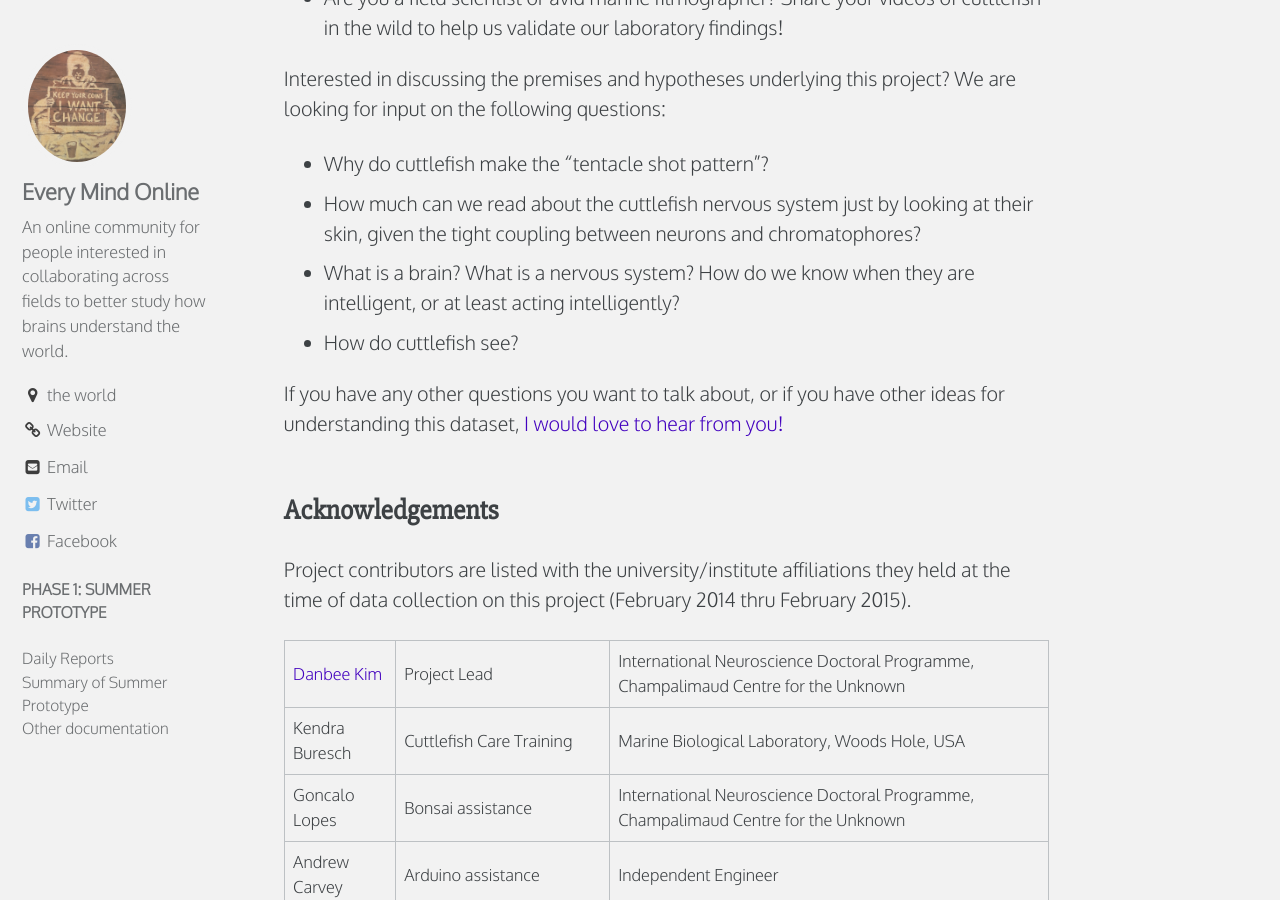
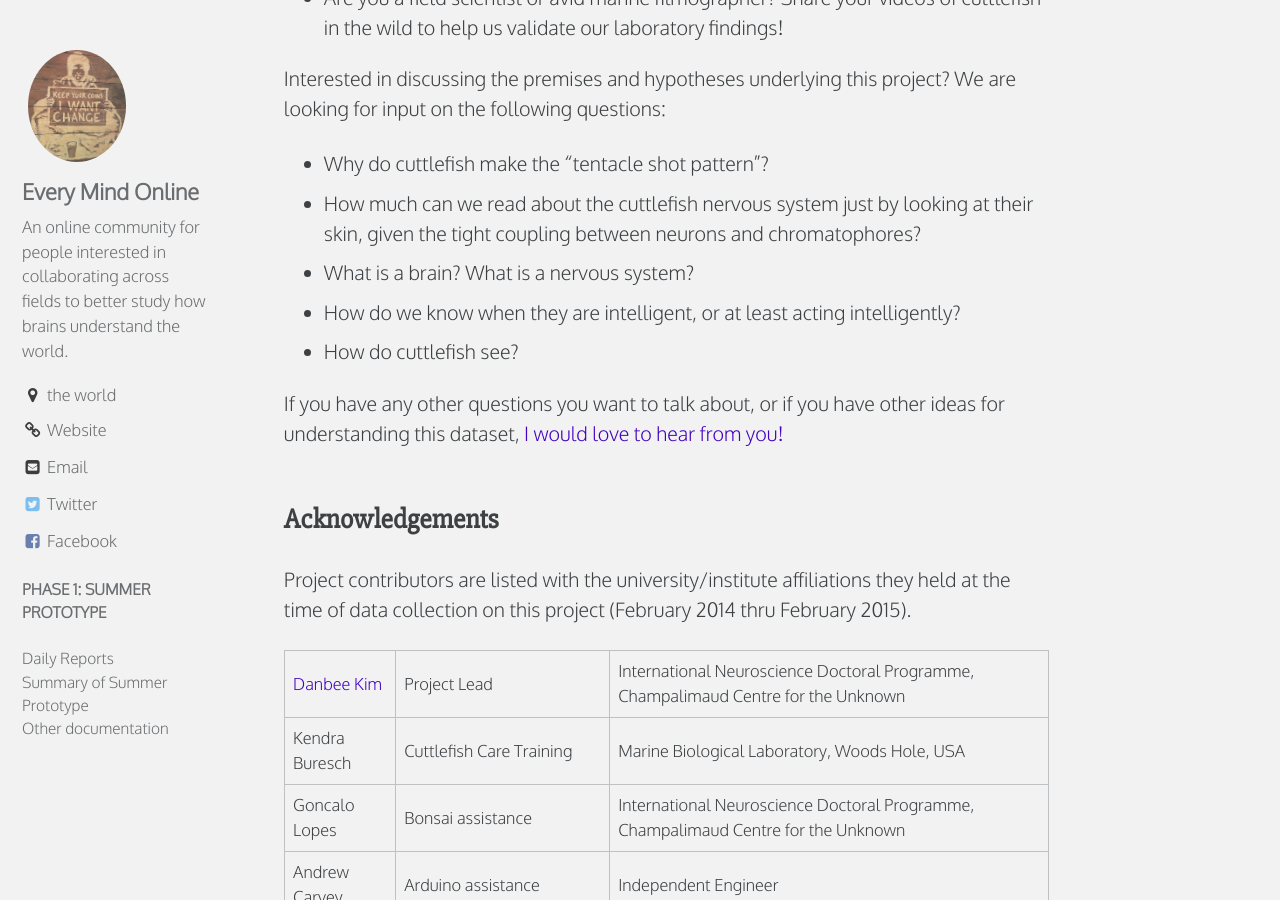
Before and after one commit to everymind/CuttleShuttle, a Jekyll site: the page built from index.md, in a window 1280 px wide and 900 px high, scrolled down 2387 px. Built offline with Jekyll 4.4.1, drawn with Linux system fonts in a browser that asks for light colours.

```diff
--- a/index.md
+++ b/index.md
@@ -53,7 +53,8 @@ Interested in discussing the premises and hypotheses underlying this project? We
 
 - Why do cuttlefish make the "tentacle shot pattern"?
 - How much can we read about the cuttlefish nervous system just by looking at their skin, given the tight coupling between neurons and chromatophores?
-- What is a brain? What is a nervous system? How do we know when they are intelligent, or at least acting intelligently?
+- What is a brain? What is a nervous system?
+- How do we know when they are intelligent, or at least acting intelligently?
 - How do cuttlefish see?
 
 If you have any other questions you want to talk about, or if you have other ideas for understanding this dataset, [I would love to hear from you!](mailto:danbee@alum.mit.edu)
```
